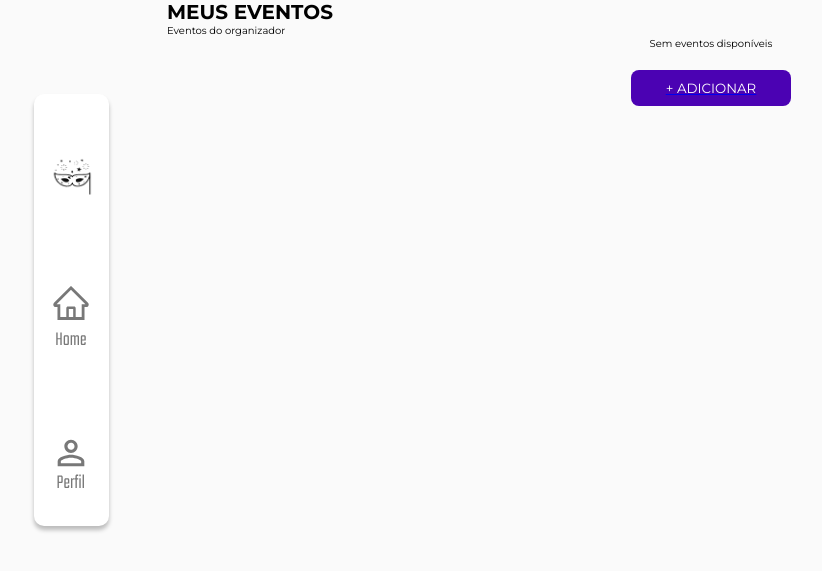
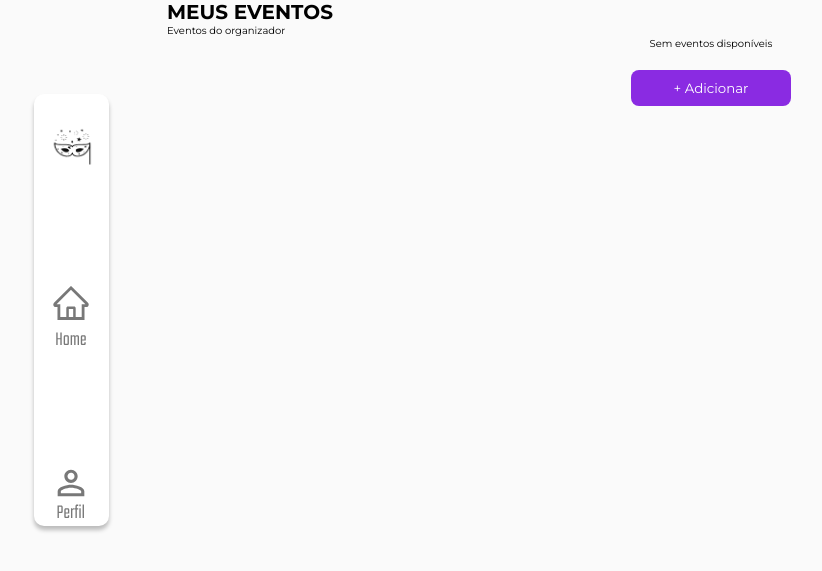
Before and after one commit to MatheusCavini/Qualafesta-TicketsSelling, a Django app: page /organizer/events in a window 1280 px wide. Shown: the part 90-661 px from the top of the page, without its empty margins (25-847 px from the left). Run offline with Django 3.2, Linux system fonts and the light colour scheme; a user stored in the database is signed in; data comes from the database, SQL or seed files in the repository; both versions use the stored data as it was after the commit.

Commit message:
add: organizer css

```diff
--- a/qualafesta/templates/organizer/create_event.html
+++ b/qualafesta/templates/organizer/create_event.html
@@ -28,7 +28,7 @@ organizer
 
 {% if user.is_authenticated %}
 
-<form method="POST" enctype="multipart/form-data" action="{% url 'qualafesta:create_event' %}" style="margin-top: 32px;">
+<form method="POST" enctype="multipart/form-data" action="{% url 'qualafesta:create_event' %}" style="margin-top: 32px; padding-bottom: 5vh;">
     {% csrf_token %}
     {{ form.as_p }}
     <button type="submit" class="add-button">CRIAR</button>
--- a/qualafesta/templates/organizer/detail_event.html
+++ b/qualafesta/templates/organizer/detail_event.html
@@ -38,7 +38,7 @@
                     <h3 class="tabName">INGRESSOS</h3>
                 </a>
             </div>
-            <div style="overflow-y: scroll;">
+            <div style=" width: 100%; flex-grow: 1; display: flex; flex-direction: column; align-items: center; justify-content: start; overflow-y: scroll;">
                 <h3 class="sectionName">DESCRIÇÃO</h3>
                 <p class="eventInfo">{{event.description}}</p>
                 <h3 class="sectionName">INFORMAÇÕES</h3>
--- a/qualafesta/templates/organizer/organizer_eventAttractions.html
+++ b/qualafesta/templates/organizer/organizer_eventAttractions.html
@@ -59,7 +59,7 @@
                     DIVULGADAS.</p>
             </div>
             {%endif%}
-            <a style="margin-top: 2.5vh; margin-bottom: 5vh;" href="{% url 'qualafesta:create_attraction' event.id %}">
+            <a style="margin-top: 2.5vh; margin-bottom: 5vh; text-decoration: none;" href="{% url 'qualafesta:create_attraction' event.id %}">
                 <button style="    display: flex;
                 width: 120px;
                 height: 36px;
@@ -69,7 +69,9 @@
                 gap: 8px;
                 flex-shrink: 0;
                 border-radius: 8px;
-                background: var(--E, #4B02B3);
+                background: blueviolet;
+                text-decoration: none;
+                border: 0;
                 color: white;">+
                     Adicionar</button></a>
         </div>
--- a/qualafesta/templates/organizer/organizer_events.html
+++ b/qualafesta/templates/organizer/organizer_events.html
@@ -47,8 +47,8 @@ organizer
     {% else %}
     <p>Sem eventos disponíveis</p>
     {% endif %}
-    <a href="{% url 'qualafesta:create_event' %}" style="margin-top: 2.5vh; margin-bottom: 5vh;"><button
-            class="add-button" style="border: 0;">+ ADICIONAR</button></a>
+    <a href="{% url 'qualafesta:create_event' %}" style="margin-top: 2.5vh; margin-bottom: 5vh; text-decoration: none;"><button
+            class="add-button" style="border: 0;">+ Adicionar</button></a>
 </div>
 
 {% else %}
--- a/qualafesta/views.py
+++ b/qualafesta/views.py
@@ -43,7 +43,7 @@ def index(request):
     try:
         organizer = Organizer.objects.get(user_id=user)
         return HttpResponseRedirect(
-            reverse('qualafesta:organizer'))
+            reverse('qualafesta:organizer_events'))
     except: pass
     try:
         acess_controller = AcessController.objects.get(user_id=user)
@@ -70,7 +70,7 @@ def login(request):
         try:
             organizer = Organizer.objects.get(user_id=user)
             return HttpResponseRedirect(
-                reverse('qualafesta:organizer'))
+                reverse('qualafesta:organizer_events'))
         except: pass
         try:
             acess_controller = AcessController.objects.get(user_id=user)
--- a/static/acessControllerCSS/acessControllerMain.css
+++ b/static/acessControllerCSS/acessControllerMain.css
@@ -1,5 +1,3 @@
-
-
 .eventsSpot{
     display: flex;
     flex-direction: column;
@@ -52,10 +50,6 @@ form.formHash{
     align-items: center;
     flex-direction: column;
 }
-
-
-
-
 
 .controllContent{
     margin-left: 12vw;
--- a/static/organizerCSS/event_detail.css
+++ b/static/organizerCSS/event_detail.css
@@ -21,6 +21,7 @@
     gap: 8px;
     flex-shrink: 0;
     border-radius: 8px;
-    background: var(--E, #4B02B3);
+    background: blueviolet;
     color: white;
+    text-decoration: None;
 }
--- a/static/organizerCSS/events_page.css
+++ b/static/organizerCSS/events_page.css
@@ -8,7 +8,7 @@
     gap: 8px;
     flex-shrink: 0;
     border-radius: 8px;
-    background: var(--E, #4B02B3);
+    background: blueviolet;
     color: white;
 }
 
--- a/templates/organizerBase.html
+++ b/templates/organizerBase.html
@@ -17,7 +17,7 @@
 
 <body class="customerBody">
     <div class="navbarRegion" style="z-index: 10000;">
-        <div class="navbar">
+        <div class="navbar" style="justify-content: space-between;">
             <a class="hideWhenMobile" href="{% url 'qualafesta:organizer_events' %}"><img class="logo"
                     src="{% static '/images/logoSmall.png' %}" alt="Logo"></a>
             <a href="{% url 'qualafesta:organizer_events' %}"><img class="navIcon"
```
Also changed, not shown: db.sqlite3.
